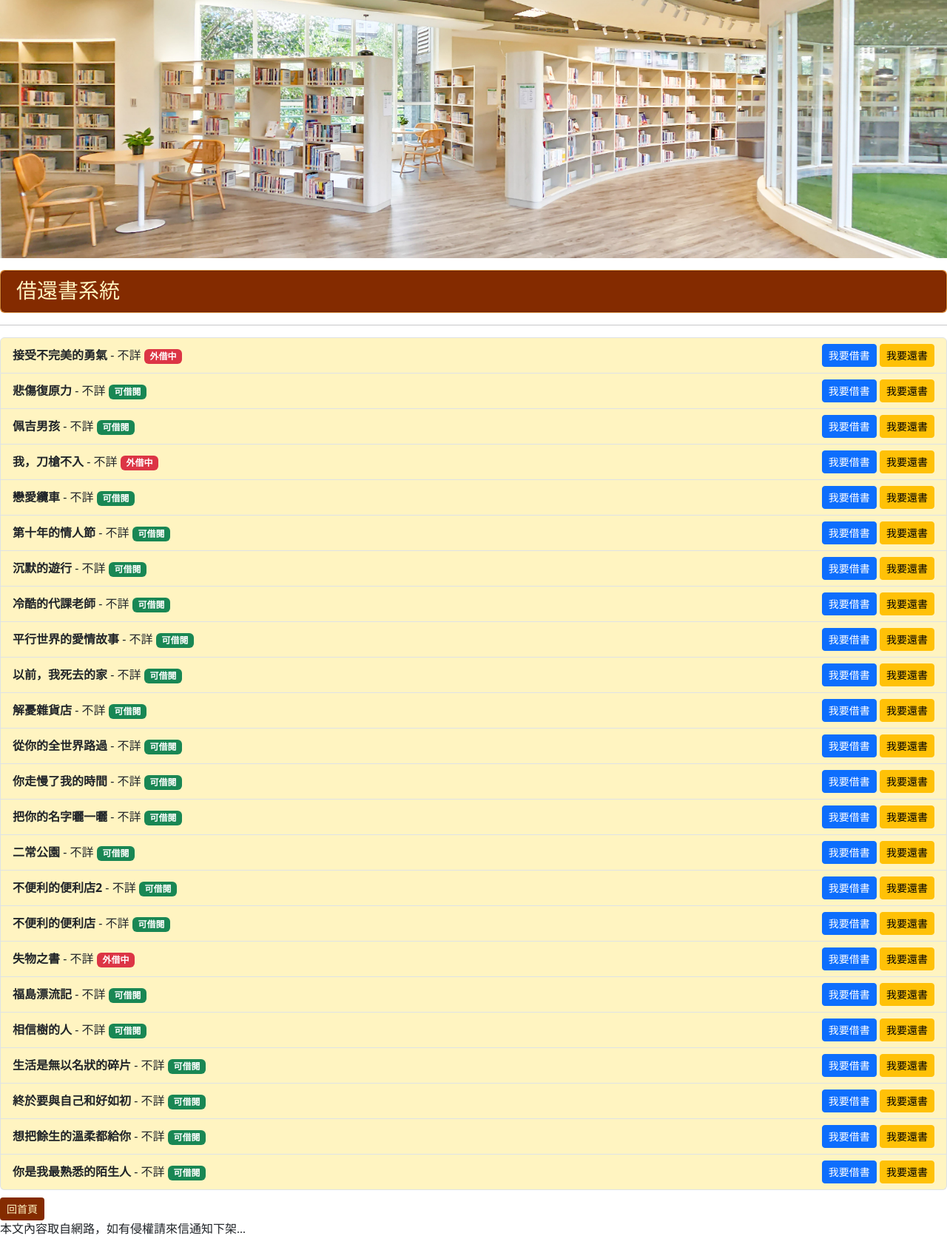
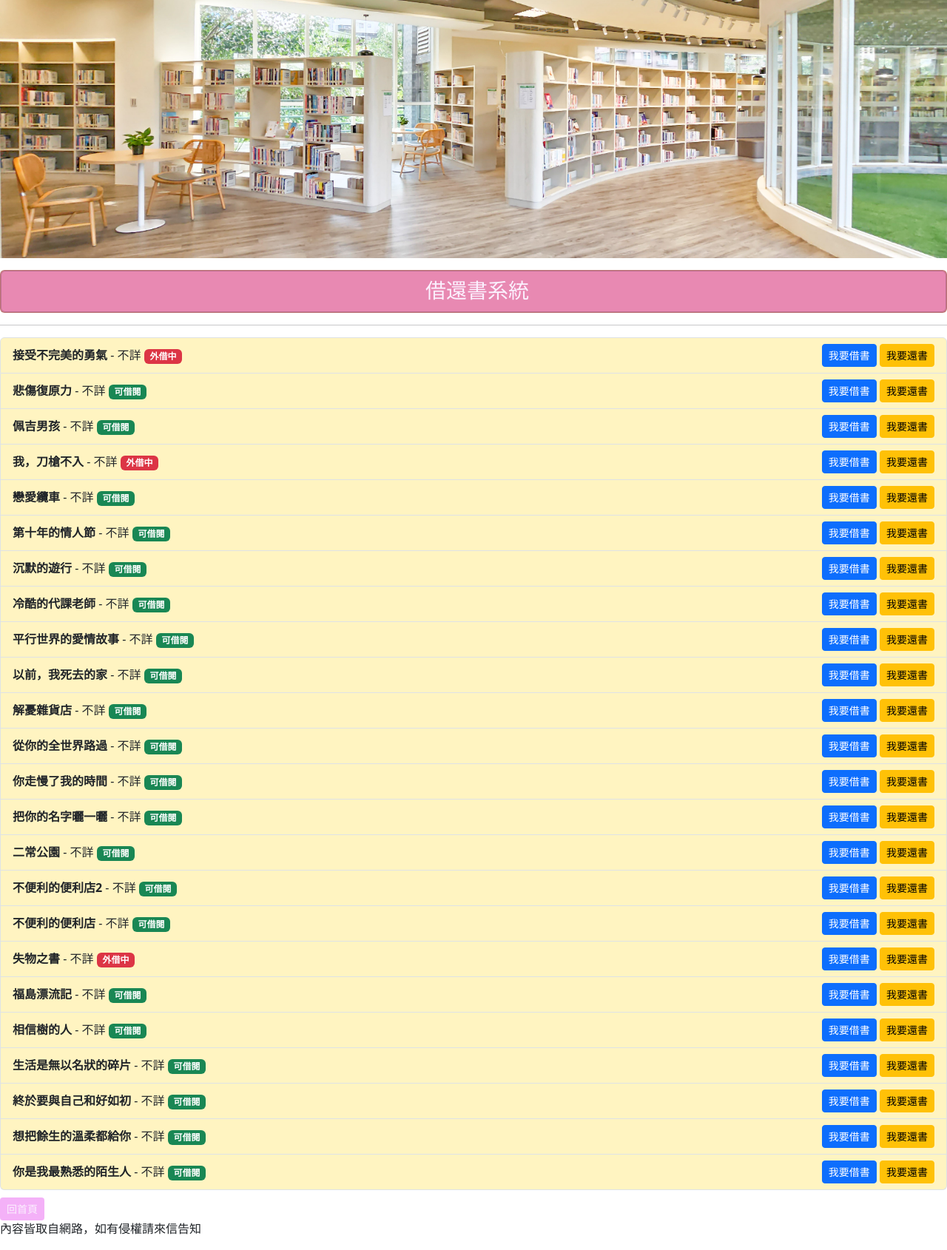
Before and after one commit to 11056030/tsai213039, a Django app: page /book_list/ in a window 1280 px wide. Shown: the part 214-1904 px from the top of the page at 74% size. Run offline with Django 4.2, Linux system fonts and the light colour scheme; data comes from the database, SQL or seed files in the repository; both versions use the stored data as it was after the commit.

Commit message:
圖片設定

```diff
--- a/templates/base copy.html
+++ b/templates/base copy.html
@@ -17,10 +17,14 @@
     <style>
         div {
             width: 100%;
+            height: 100%;
             background-image: url("static/images/18.jpg");
             background-repeat:repeat;
             background-attachment: fixed;
+            background-size: cover; /* 讓背景圖像適應整個容器 */
+            background-position: right bottom;
     }
+
     </style>
 </head>
 <body>
@@ -56,7 +60,6 @@
                     <div class="card-body">
                         <div class='list-group'>
                             <p style='font-family:標楷體;font-size:18pt;'>
-                                <a href='/book_list/' class='list-group-item'>借還書系統</a>
                                 <a href='https://www.ncl.edu.tw/' class='list-group-item'>國家圖書館</a>
                                 <a href='https://tpml.gov.taipei/' class='list-group-item'>台北市立圖書館</a>
                                 <a href='https://www.library.ntpc.gov.tw/' class='list-group-item'>新北市立圖書館</a>
--- a/templates/book_list.html
+++ b/templates/book_list.html
@@ -1,9 +1,9 @@
 {% extends "base.html" %}
 {% block title %} {{ post.title }} 借還書系統 {% endblock %}
 {% block headmessage %}
-    <div class="card" style="background-color:#FFA042;">
-        <div class="card"; style="background-color:#842B00;">
-            <h3 style="font-family:微軟正黑體; color:#FFF4C1; margin-left: 10px; margin-bottom: 0px; padding: 10px">借還書系統</h3>
+    <div class="card" style="background-color:#e58c8c;">
+        <div class="card"; style="background-color:rgba(238, 133, 245, 0.358); text-align: center;">
+            <h3 style="font-family:微軟正黑體; color:rgb(251, 240, 254); margin-left: 10px; margin-bottom: 0px; padding: 10px">借還書系統</h3>
         </div>
     </div>
 {% endblock %}
@@ -31,5 +31,5 @@
     {% else %}
         <p>No books available.</p>
     {% endif %}
-    <a class="btn btn-sm" style="background-color:#842B00; color: #FFF4C1; margin-top: 10px;" href='/'>回首頁</a>
+    <a class="btn btn-sm" style="background-color:rgba(238, 133, 245, 0.637); color: rgb(251, 240, 254); margin-top: 10px;" href='/'>回首頁</a>
 {% endblock %}
--- a/templates/footer.html
+++ b/templates/footer.html
@@ -3,6 +3,6 @@
     {% if now %}
     <p style='font-family:微軟正黑體;'>現在時刻：{{ now }}</p>
     {% else %}
-    <p style='font-family:微軟正黑體;'>本文內容取自網路，如有侵權請來信通知下架...</p>
+    <p style='font-family:微軟正黑體;'>內容皆取自網路，如有侵權請來信告知</p>
     {% endif %}
 {% endblock %}
--- a/templates/index.html
+++ b/templates/index.html
@@ -13,12 +13,14 @@
             <div class="card" >
                 <div class="card-header"  style='background-color:#ffffff'>
                     <center>
-                    <img src="{{ post.image_url }}" alt="Image Description" height="280">
+                    <img src="{{ post.image_url }}" alt="Image Description" height="180">
                     <br>
                     <br>
                     <p style='font-family:標楷體;font-size:14pt;font-weight:bold;color:#cccccc;'>
                         <a href='/post/{{post.slug}}'>{{ post.title }}</a>
+                        <br>
                         <a href='/post/{{post.slug}}' style="margin-left: 10px">{{post.formatted_is_borrow|safe}}</a>
+
                     </p>
                     </center>
                 </div>
```
Also changed, not shown: db.sqlite3.
